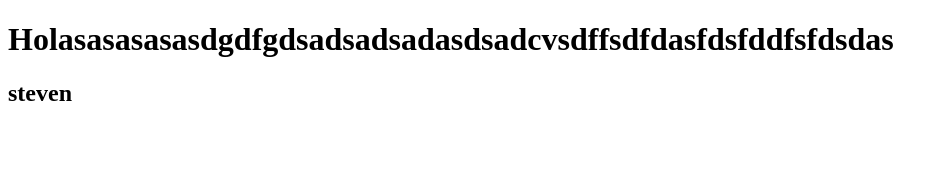
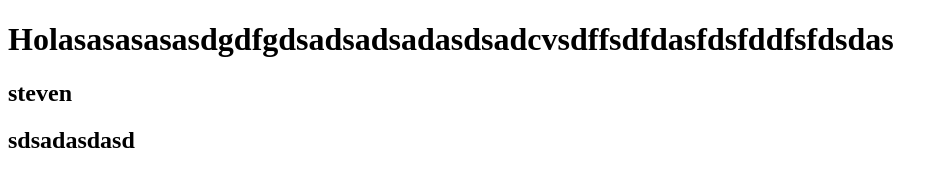
Before and after one commit to S7EVENX/turismo-website, a plain HTML site: page index.html in a window 1280 px wide. Shown: the whole page, without its empty margins (0-948 px from the left). Drawn offline with Linux system fonts and the light colour scheme.

```diff
--- a/index.html
+++ b/index.html
@@ -9,4 +9,5 @@
 <body>
     <h1>Holasasasasasdgdfgdsadsadsadasdsadcvsdffsdfdasfdsfddfsfdsdas</h1>
     <h2>steven </h2>
+    <h2>sdsadasdasd</h2>
 </html>
```
